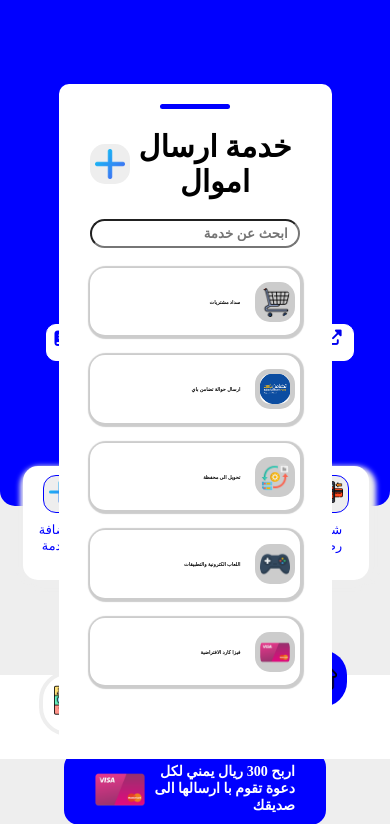
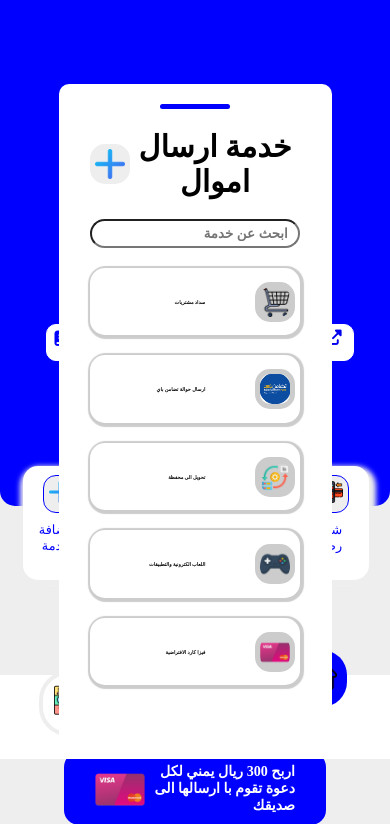
Before and after one commit to Mohammedhumidking/walitMohammedHumid, a PHP site: page /main.html in a window 390 px wide, after a click on "أرسال اموال". Shown: the part 85-909 px from the top of the page. Run offline with PHP 8.4, Linux system fonts and the light colour scheme; some libraries are stand-ins or nearby versions; grey boxes are pictures that could not be loaded.

Commit message:
midai.css

```diff
--- a/midai.css
+++ b/midai.css
@@ -149,12 +149,10 @@
     .serv-masseg {
         padding: 5px;
         height: 8vh;
+        font-size: 5px;
     }
 
-    .serv-masseg p{
-        margin-right: 15px;
-        font-size: 5px;
-    }
+
     /* index.html */
    .form-All{
         width: 100%;
```
